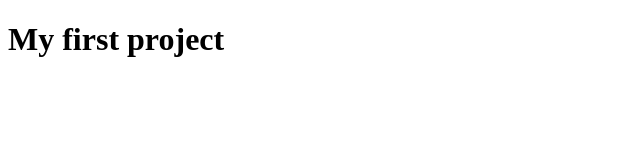
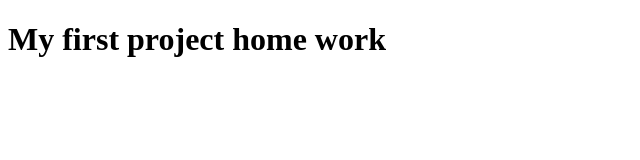
Before and after one commit to Alexashkin/goit-markup-hw-01, a plain HTML site: page index.html in a window 1280 px wide. Shown: the whole page, without its empty margins (0-640 px from the left). Drawn offline with Linux system fonts and the light colour scheme.

Commit message:
update index file

```diff
--- a/index.html
+++ b/index.html
@@ -6,6 +6,6 @@
     <title>Document</title>
   </head>
   <body>
-    <h1>My first project</h1>
+    <h1>My first project home work</h1>
   </body>
 </html>
```
